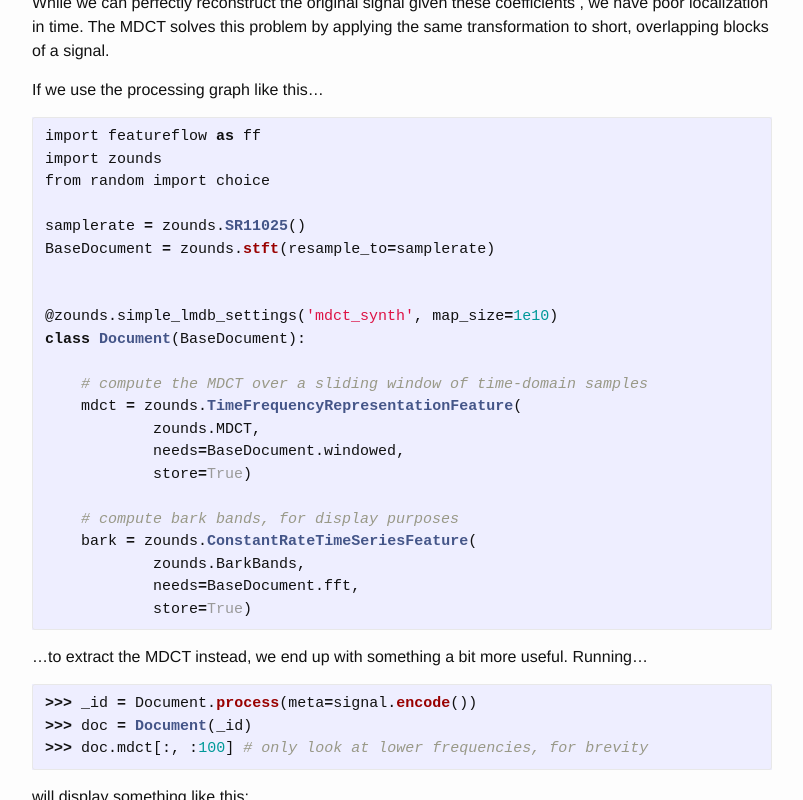
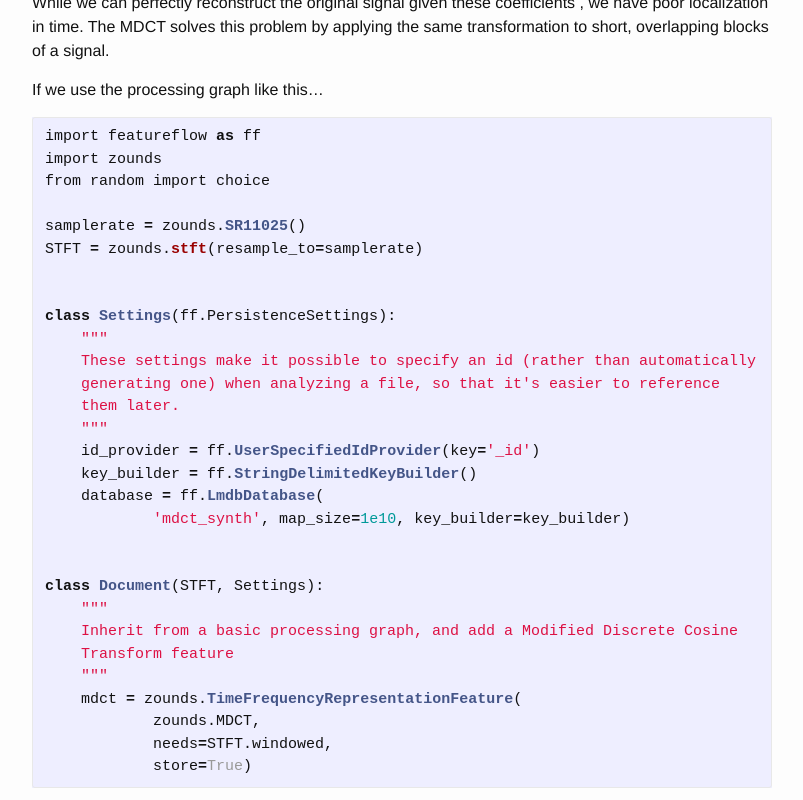
Before and after one commit to JohnVinyard/JohnVinyard.github.io, a Jekyll site: the page built from _posts/2016-08-13-building-a-simple-audio-encoder.markdown, in a window 1280 px wide and 900 px high, scrolled down 1018 px, cut to the strip 19-819 px from the top of the window. Shown: the whole strip, without its empty margins (238-1041 px from the left). Built offline with Jekyll 4.4.1, drawn with Linux system fonts in a browser that asks for light colours.

Commit message:
Fix processing graph code example

````diff
--- a/_posts/2016-08-13-building-a-simple-audio-encoder.markdown
+++ b/_posts/2016-08-13-building-a-simple-audio-encoder.markdown
@@ -46,22 +46,29 @@ import zounds
 from random import choice
 
 samplerate = zounds.SR11025()
-BaseDocument = zounds.stft(resample_to=samplerate)
+STFT = zounds.stft(resample_to=samplerate)
 
 
-@zounds.simple_lmdb_settings('mdct_synth', map_size=1e10)
-class Document(BaseDocument):
+class Settings(ff.PersistenceSettings):
+    """
+    These settings make it possible to specify an id (rather than automatically
+    generating one) when analyzing a file, so that it's easier to reference
+    them later.
+    """
+    id_provider = ff.UserSpecifiedIdProvider(key='_id')
+    key_builder = ff.StringDelimitedKeyBuilder()
+    database = ff.LmdbDatabase(
+            'mdct_synth', map_size=1e10, key_builder=key_builder)
 
-    # compute the MDCT over a sliding window of time-domain samples
+
+class Document(STFT, Settings):
+    """
+    Inherit from a basic processing graph, and add a Modified Discrete Cosine
+    Transform feature
+    """
     mdct = zounds.TimeFrequencyRepresentationFeature(
             zounds.MDCT,
-            needs=BaseDocument.windowed,
-            store=True)
-
-    # compute bark bands, for display purposes
-    bark = zounds.ConstantRateTimeSeriesFeature(
-            zounds.BarkBands,
-            needs=BaseDocument.fft,
+            needs=STFT.windowed,
             store=True)
 ```
 
````
